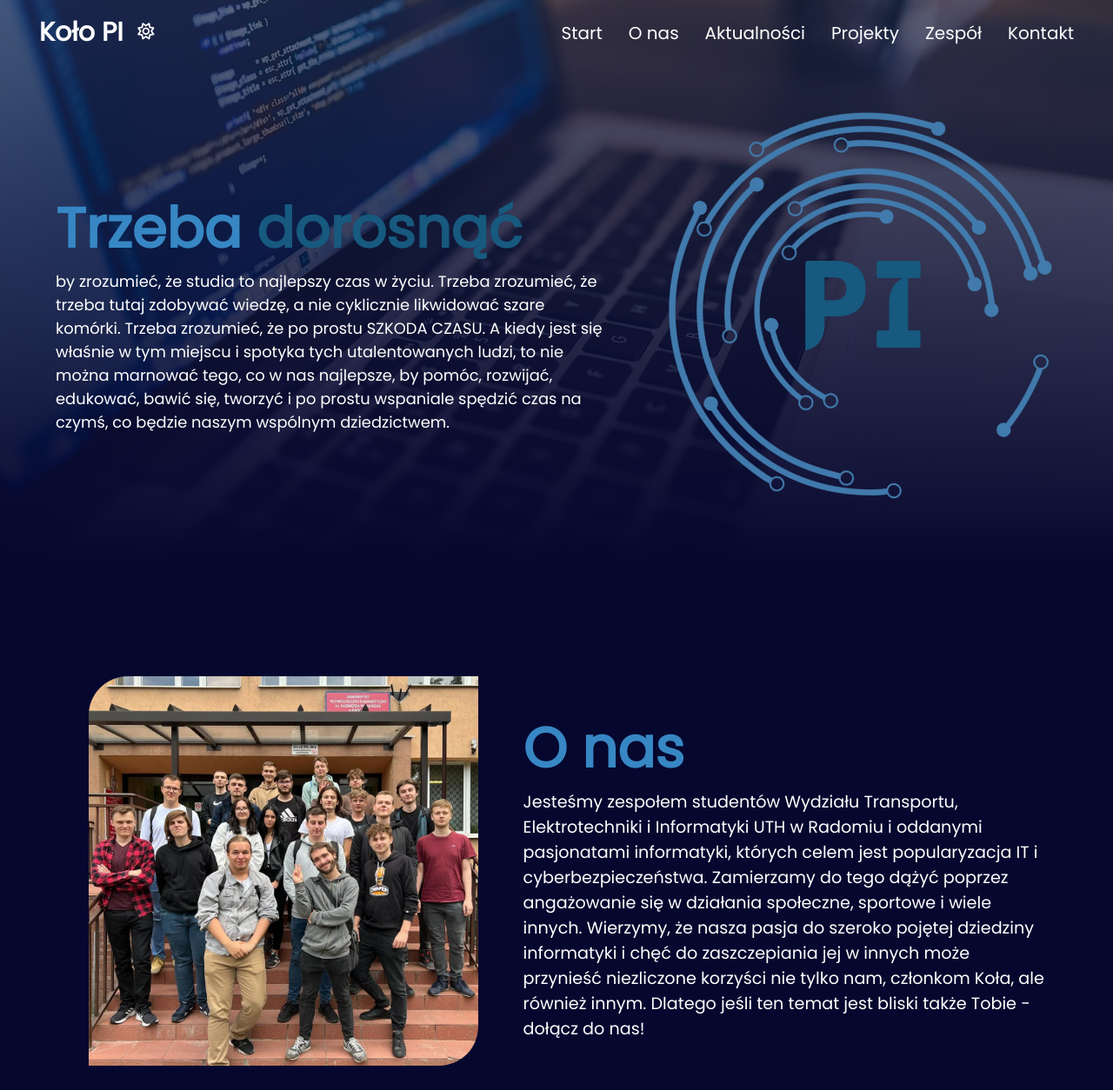
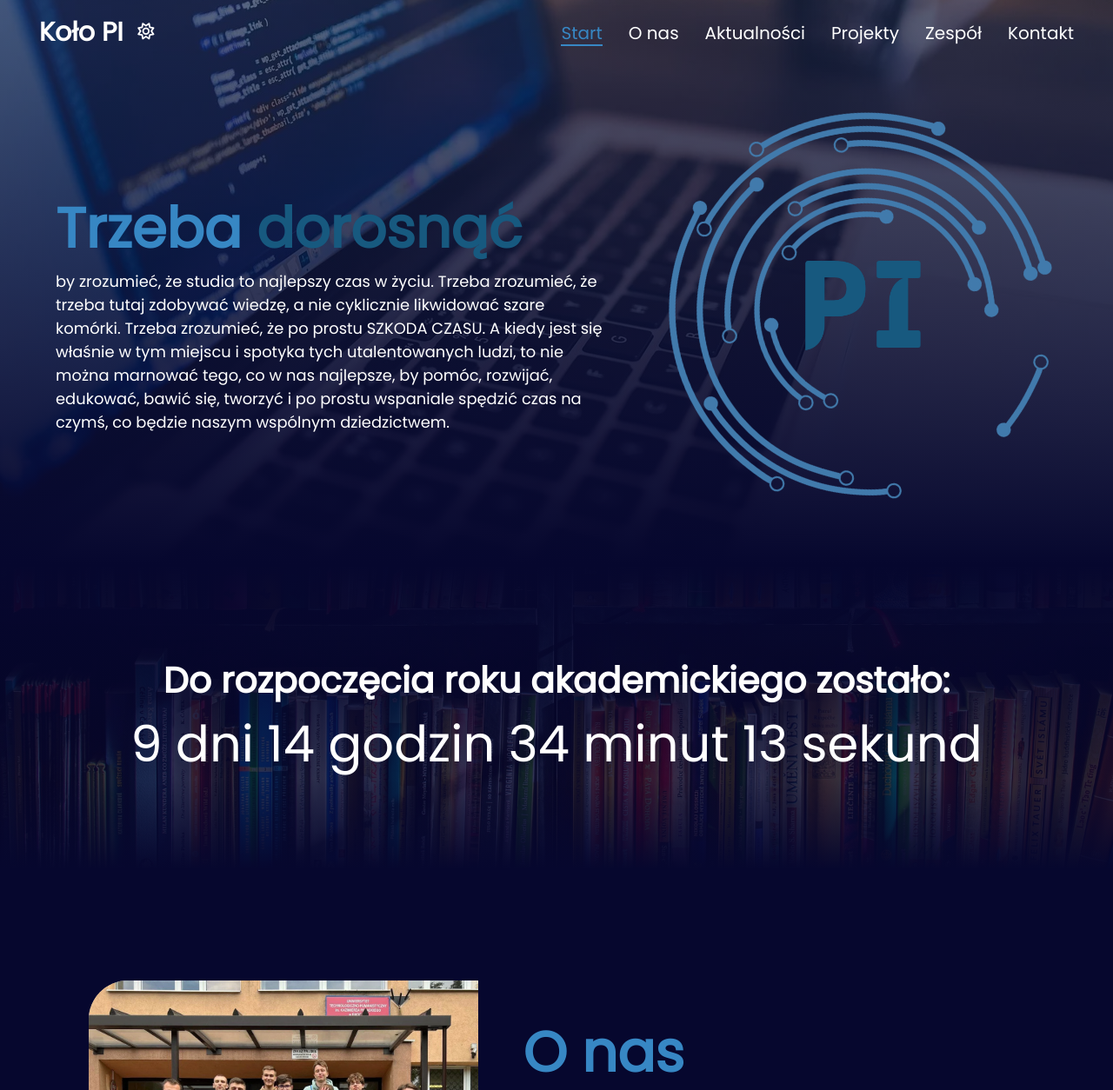
Before and after one commit to elmaccho/koloPi, a PHP site: page / in a window 1280 px wide. Shown: the top 1254 px of the page at 87% size. Run offline with PHP 8.4, Linux system fonts and the light colour scheme; some libraries are stand-ins or nearby versions.

Commit message:
Update index.php

```diff
--- a/index.php
+++ b/index.php
@@ -56,6 +56,16 @@
             <img class="lines linesRotate" src="./img/logo/lines.webp" alt="lines">
         </div>
     </section>
+
+    <div class="timer">
+        <span class="timer__title">Do rozpoczęcia roku akademickiego zostało:</span>
+        <span class="timer__countdown">
+            <span class="countdown__days"></span>
+            <span class="countdown__hours"></span>
+            <span class="countdown__minutes"></span>
+            <span class="countdown__seconds"></span>
+        </span>
+    </div>
 
     <section id="aboutUs" class="about-us">
         <div class="img-wrapper">
```
